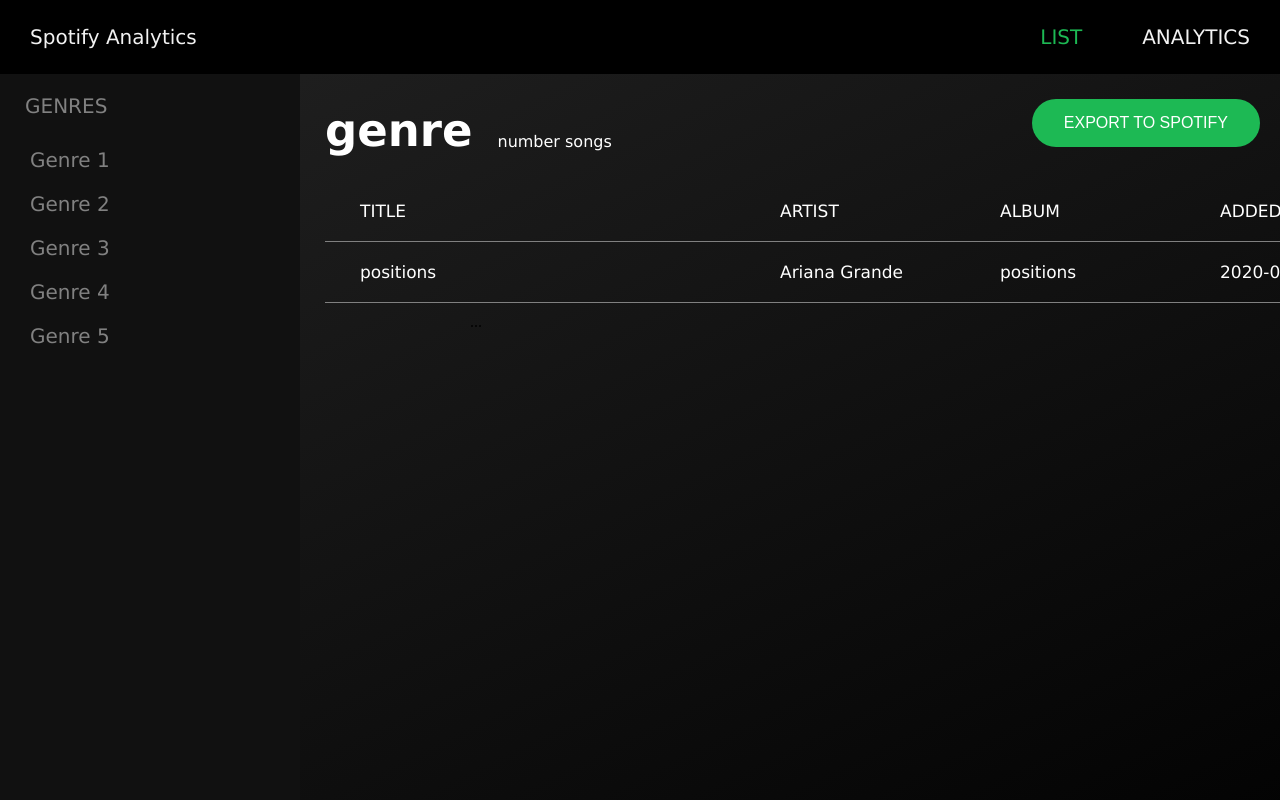
After one commit to kawadeomkar/spotify-analytics, a Python web app: template quart_sp/templates/playlist_list copy.html in a window 1280 px wide. The commit adds this page. Run offline with Jinja, Linux system fonts and the light colour scheme; the template is opened without the code that fills it, so the values that code supplies are empty.

Commit message:
new playlist html

```diff
--- /dev/null
+++ b/quart_sp/templates/playlist_list copy.html
@@ -0,0 +1,411 @@
+<!DOCTYPE html>
+<html lang="en">
+<head>
+    <meta charset="UTF-8">
+    <title>Playlist list</title>
+    <!-- <script src="https://code.jquery.com/jquery-3.5.1.min.js"
+            integrity="sha256-9/aliU8dGd2tb6OSsuzixeV4y/faTqgFtohetphbbj0="
+            crossorigin="anonymous"></script>
+    <script src="https://sdk.scdn.co/spotify-player.js"></script> -->
+    <!-- <script>
+        let song_info_map = JSON.parse('{{ song_info_map | tojson }}');
+        let device_id = '{{ d_id }}';
+        let devices =  JSON.parse('{{ devices | tojson | safe }}');
+
+        console.log(song_info_map);
+        console.log( "{{ genre }}" );
+        $( function () {
+            // load playlist
+            song_info_map.forEach(song => {
+                let li = document.createElement("li");
+                let node = document.createTextNode(song.name + " - " + song.artists);
+                li.appendChild(node);
+                document.getElementById("song_list").appendChild(li);
+            });
+
+            // load devices
+            var device_name;
+            var device_type;
+
+            devices.forEach(device => {
+                let li = document.createElement("li");
+                let node = document.createTextNode(device.name + " - " + device.type);
+                li.appendChild(node);
+                document.getElementById("device_list").append(li);
+
+                console.log("devices:" + device_id + " " + device.id);
+                if (device_id === device.id) {
+                    device_name = device.name;
+                    device_type = device.type;
+                    console.log("name and type: " + device_name + " " + device_type);
+                }
+            });
+
+            if (device_id != null) {
+                let curr_device = document.createElement('h4');
+                let device_header = document.createElement('h2');
+                device_header.innerHTML = 'Devices';
+                curr_device.innerHTML = 'Current Device: ' + device_name + " - " + device_type;
+                curr_device.id = 'curr_device';
+
+                document.getElementById("devices").prepend(device_header);
+                document.getElementById("devices").append(curr_device);
+            }
+
+        });
+
+        function export_playlist() {
+            $.ajax({
+                type: 'POST',
+                contentType: 'application/json;charset=UTF-8',
+                data: JSON.stringify({'genre': '{{ genre }}'}),
+                url: '{{url_for('playlist_route.export')}}',
+                success: function (response) {
+                    console.log(response);
+                    document.getElementById('export_playlist').remove();
+                    let export_resp_tag = document.createElement('h4');
+                    export_resp_tag.innerHTML = 'Exported playlist {{ genre }} to spotify'
+                    document.getElementById('export_button').appendChild(export_resp_tag);
+                },
+                error: function (response, error) {
+                    console.log(response);
+                    console.log(error);
+                    alert('Error exporting playlist');
+                }
+            });
+        }
+
+        window.onSpotifyWebPlaybackSDKReady = () => {
+            const token = '{{ access_token }}';
+            const player = new Spotify.Player({
+                name: 'Web Playback SDK Quick Start Player',
+                getOAuthToken: cb => { cb(token); }
+            });
+
+            // Error handling
+            player.addListener('initialization_error', ({ message }) => { console.error(message); });
+            player.addListener('authentication_error', ({ message }) => { console.error(message); });
+            player.addListener('account_error', ({ message }) => { console.error(message); });
+            player.addListener('playback_error', ({ message }) => { console.error(message); });
+
+            // Playback status updates
+            player.addListener('player_state_changed', state => { console.log(state); });
+
+            // Ready
+            player.addListener('ready', ({ device_id }) => {
+              console.log('Ready with Device ID', device_id);
+            });
+
+            // Not Ready
+            player.addListener('not_ready', ({ device_id }) => {
+              console.log('Device ID has gone offline', device_id);
+            });
+
+            // Connect to the player!
+            player.connect();
+    };
+    </script> -->
+</head>
+<body>
+    <div class="fullscreen">
+    <div class="topnav">
+        <a href="#home">Spotify Analytics</a>
+        <div class="topnav-right">
+            <a class="active">LIST</a>
+            <a>ANALYTICS</a>
+          </div>
+        <!-- <a href="#news">News</a>
+        <a href="#contact">Contact</a>
+        <a href="#about">About</a> -->
+      </div>
+
+
+<div style="display: inline-block;">
+  <h1 style="color: white; float:left; font-size: 45px; font-family: Verdana, sans-serif; padding-left: 25px;">genre</h1>
+  <h2 style="color: white; float:left; font-size: 16px; font-family: Verdana, sans-serif; font-weight: 200; padding-left: 25px; padding-top: 45px;">number songs</h2>
+  <div class="export_button" style = "padding-top: 25px; position: absolute; right: 320px;">
+  <button class="export_playlist" onclick="export_playlist()">EXPORT TO SPOTIFY</button>
+  </div>
+</div>
+
+<!-- <div>
+  <ul class="songs">
+    <hr class="solid">
+    <li class="song_item">item 1 </li>
+    <hr class="solid">
+    <li class="song_item">item 2</li>
+    <hr class="solid">
+    <li class="song_item">item 3</li>
+    <hr class="solid">
+</ul>
+</div> -->
+
+<div class="flex-container">
+  <div class="title">TITLE</div>
+  <div class="artist">ARTIST</div>
+  <div class="album">ALBUM</div>
+  <div class="added">ADDED</div>
+</div>
+
+<div class="customHr">.</div>
+
+<div class="flex-container">
+  <div class="title">positions</div>
+  <div class="artist">Ariana Grande</div>
+  <div class="album">positions</div>
+  <div class="added">2020-01-10</div>
+</div>
+
+<div class="customHr">.</div>
+
+<!-- <hr class="solid"> -->
+
+
+
+
+
+<!-- song list header -->
+<!-- <div class="flex text-gray-600">
+  <div class="p-2 w-8 flex-shrink-0"></div>
+  <div class="p-2 w-8 flex-shrink-0"></div>
+  <div class="p-2 w-full">Title</div>
+  <div class="p-2 w-full">Artist</div>
+  <div class="p-2 w-full">Album</div>
+  <div class="p-2 w-12 flex-shrink-0 text-right">⏱</div>
+</div>
+
+<div class="flex border-b border-gray-800 hover:bg-gray-800">
+  <div class="p-3 w-8 flex-shrink-0">▶️</div>
+  <div class="p-3 w-8 flex-shrink-0">❤️</div>
+  <div class="p-3 w-full">My Song Here</div>
+  <div class="p-3 w-full">Eminem</div>
+  <div class="p-3 w-full">Spotify</div>
+  <div class="p-3 w-12 flex-shrink-0 text-right">5:35</div>
+</div> -->
+
+
+
+<!-- Side navigation -->
+<div class="sidenav">
+    <p style="font-size: 20px; font-family: Verdana, sans-serif; color: #818181; padding-left: 25px;">GENRES</p>
+    <a href="#">Genre 1</a>
+    <a href="#">Genre 2</a>
+    <a href="#">Genre 3</a>
+    <a href="#">Genre 4</a>
+    <a href="#">Genre 5</a>
+  </div>
+
+  <!-- Page content -->
+  <div class="main">
+    ...
+  </div>
+
+
+
+<div id="devices">
+    <ul id="device_list"></ul>
+</div>
+
+<div id="playlist_div">
+    <ul id="song_list"></ul>
+</div>
+
+</div>
+</body>
+</html>
+
+<style>
+
+.flex-container {
+  display: flex;
+  flex-wrap: nowrap;
+  /* background-color none; */
+}
+
+.flex-container > div {
+  color: white;
+  width: 150px;
+  margin: 10px;
+  text-align: left;
+  /* line-height: 75px; */
+  font-size: 30px;
+  font-size: 17px;
+  font-family: Verdana, sans-serif;
+
+}
+.title {
+  padding-left: 50px;
+}
+.artist {
+  padding-left: 250px;
+}
+
+.album {
+  padding-left: 50px;
+}
+
+.added {
+  padding-left: 50px;
+}
+
+
+ul.songs {
+  list-style-type:none
+}
+
+li.song_item {
+  font-size: 17px;
+  font-family: Verdana, sans-serif;
+  font-weight: 200;
+  color: white;
+  margin: 25px;
+  padding-left: 20px;
+}
+
+.customHr {
+    width: 75%;
+    font-size: 1px;
+    color: rgba(0, 0, 0, 0);
+    line-height: 1px;
+
+    background-color: grey;
+
+    margin-left: 25px;
+    margin-bottom: 10px;
+    margin-top: 10px;
+}
+
+/* hr.solid {
+  border-top: 1px solid #3b3b3b;
+  /* background-color: #eee;
+    border: 0 none;
+    color: #eee;
+    height: 1px; */
+  /* max-width: 1050px;
+  margin: 0px; */
+
+  /* width: 75%;
+  margin-left: 0;
+
+} */
+
+
+
+.export_playlist {
+    background-color: #1DB954;
+    border-radius: 50px;
+
+    border: none;
+    color: white;
+    padding: 15px 32px;
+    text-align: center;
+    text-decoration: none;
+    /* display: inline-block; */
+    font-size: 16px;
+}
+        /* Add a black background color to the top navigation */
+.topnav {
+  background-color: black;
+  overflow: hidden;
+  width: 100%;
+  z-index: 2;
+  position: fixed;
+  top: 0px;
+  left: 0px;
+
+}
+
+/* Style the links inside the navigation bar */
+.topnav a {
+  float: left;
+  color: #f2f2f2;
+  text-align: center;
+  padding: 25px 30px;
+  text-decoration: none;
+  font-size: 20px;
+  font-family: Verdana, sans-serif;
+}
+
+/* Change the color of links on hover */
+/* .topnav a:hover {
+  background-color: #ddd;
+  color: black;
+} */
+
+/* Add a color to the active/current link */
+.topnav a.active {
+  /* background-color: #4CAF50; */
+  color: #1DB954;
+}
+
+/* Right-aligned section inside the top navigation */
+.topnav-right {
+  float: right;
+}
+
+.fullscreen {
+  position: fixed;
+  top: 0;
+  left: 0;
+  bottom: 0;
+  right: 0;
+  /* overflow: auto; */
+ /* Just to visualize the extent */
+
+  /* position: relative; */
+  width: 100%;
+  padding-top: 74px; /* Use the topbar's height + something more? */
+  padding-left: 300px; /* Use the sidebar's width + something more? */
+  background: linear-gradient(to bottom right,  #232323, #000000);
+  /* Set box-sizing to border-box, to ensure the content block stays within the window, and not expand due to padding */
+  /* box-sizing: border-box;
+  -webkit-box-sizing: border-box; */
+
+}
+
+/* The sidebar menu */
+.sidenav {
+  /* height: 100%; Full-height: remove this if you want "auto" height */
+  width: 300px; /* Set the width of the sidebar */
+  position: fixed; /* Fixed Sidebar (stay in place on scroll) */
+  z-index: 1; /* Stay on top */
+  top: 74px; /* Stay at the top */
+  left: 0px;
+  bottom: 0px;
+  background-color: #111; /* Black */
+  overflow-x: hidden; /* Disable horizontal scroll */
+  /* padding-top: 20px; */
+  overflow-y: scroll;
+  z-index: 2;
+  font-size: 20px;
+  font-family: Verdana, sans-serif;
+
+}
+
+/* The navigation menu links */
+.sidenav a {
+  padding: 10px 8px 10px 30px;
+  text-decoration: none;
+  font-size: 20px;
+  font-family: Verdana, sans-serif;
+  color: #818181;
+  display: block;
+}
+
+/* When you mouse over the navigation links, change their color */
+.sidenav a:hover {
+  color: #f1f1f1;
+}
+
+/* Style page content */
+.main {
+  margin-left: 160px; /* Same as the width of the sidebar */
+  padding: 0px 10px;
+}
+
+/* On smaller screens, where height is less than 450px, change the style of the sidebar (less padding and a smaller font size) */
+@media screen and (max-height: 450px) {
+  .sidenav {padding-top: 15px;}
+  .sidenav a {font-size: 18px;}
+}
+</style>
--- a/quart_sp/templates/playlist_list.html
+++ b/quart_sp/templates/playlist_list.html
@@ -2,7 +2,7 @@
 <html lang="en">
 <head>
     <meta charset="UTF-8">
-    <title>Playlist list</title>
+    <title style="color: white;>Playlist list</title>
     <script src="https://code.jquery.com/jquery-3.5.1.min.js"
             integrity="sha256-9/aliU8dGd2tb6OSsuzixeV4y/faTqgFtohetphbbj0="
             crossorigin="anonymous"></script>
@@ -106,7 +106,7 @@
     };
     </script>
 </head>
-<body>
+<body style="background-color: black;>
 
 <h1>{{ genre }}</h1>
 
```
